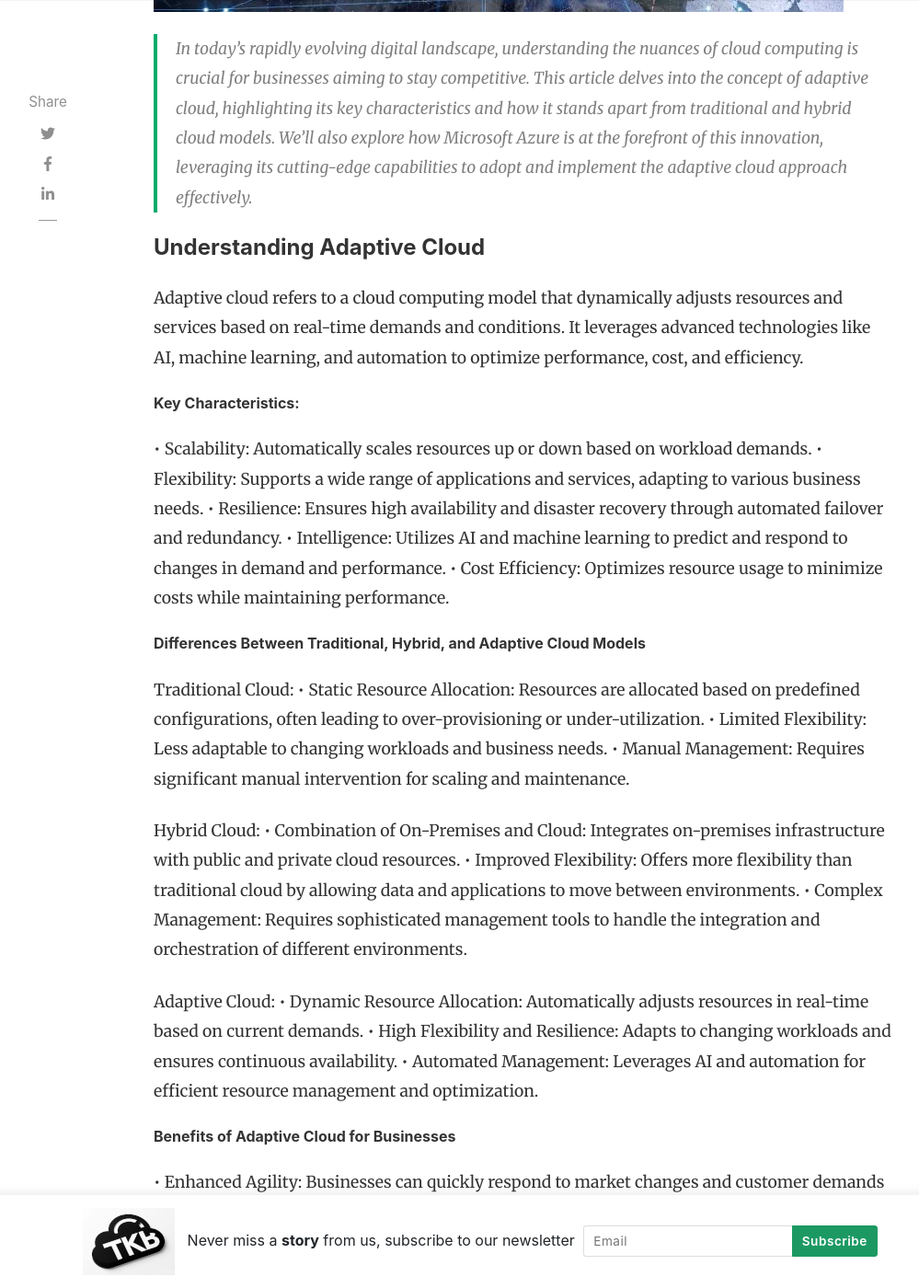
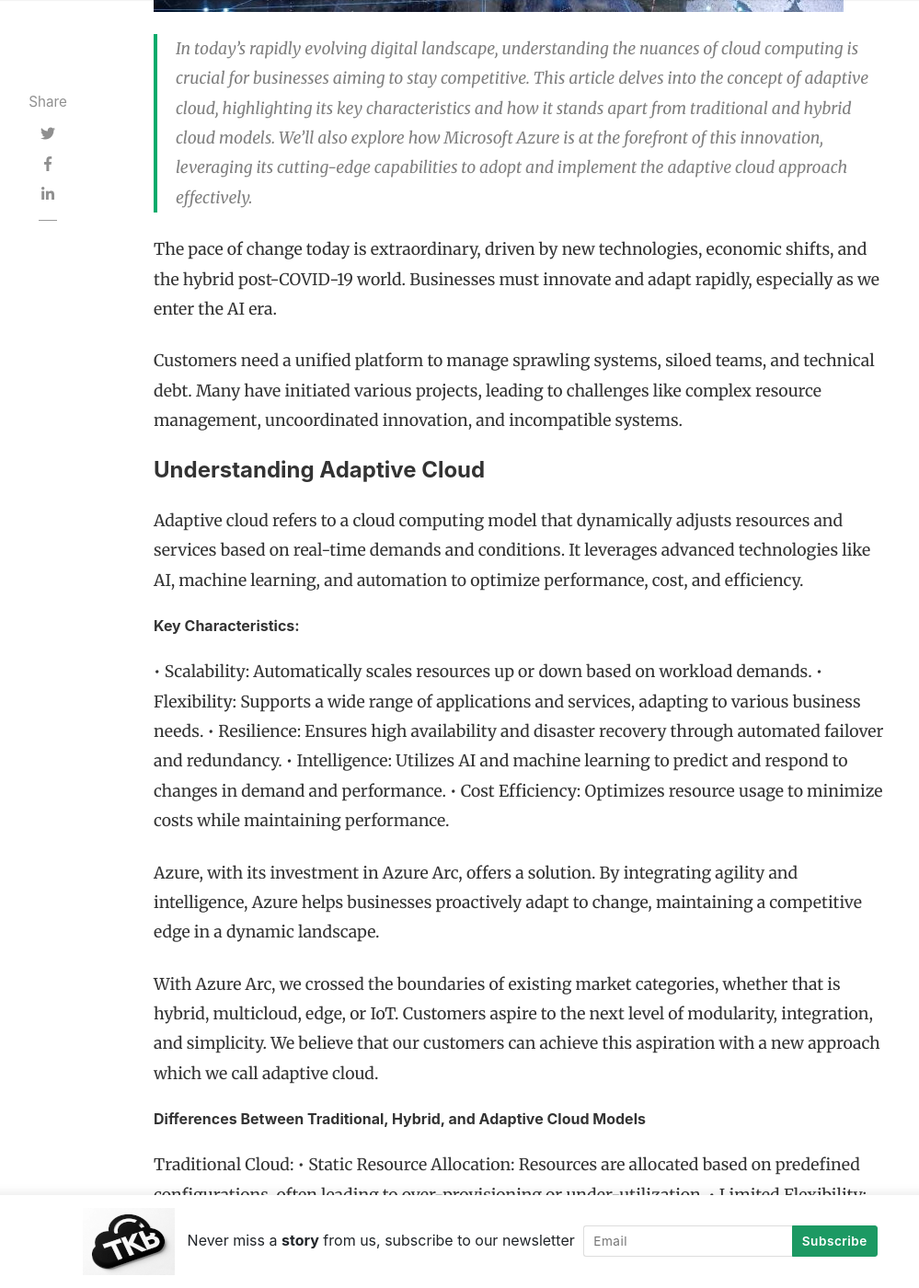
Before and after one commit to mcoutanche/github.io, a Jekyll site: the page built from _posts/2025-01-29-adaptive-cloud.md, in a window 1280 px wide and 1400 px high, scrolled down 950 px. Shown: the whole window at 92% size, without its empty margins (118-1117 px from the left). Built offline with Jekyll 4.4.1, drawn with Linux system fonts in a browser that asks for light colours; nearby versions of some CDN libraries; comment, search, counter and statistics services are not loaded; some of the changed text lies outside the part shown.

Commit message:
post update

```diff
--- a/_posts/2025-01-29-adaptive-cloud.md
+++ b/_posts/2025-01-29-adaptive-cloud.md
@@ -13,6 +13,10 @@ rating: 4.5
 
 > In today's rapidly evolving digital landscape, understanding the nuances of cloud computing is crucial for businesses aiming to stay competitive. This article delves into the concept of adaptive cloud, highlighting its key characteristics and how it stands apart from traditional and hybrid cloud models. We'll also explore how Microsoft Azure is at the forefront of this innovation, leveraging its cutting-edge capabilities to adopt and implement the adaptive cloud approach effectively.
 
+The pace of change today is extraordinary, driven by new technologies, economic shifts, and the hybrid post-COVID-19 world. Businesses must innovate and adapt rapidly, especially as we enter the AI era.
+
+Customers need a unified platform to manage sprawling systems, siloed teams, and technical debt. Many have initiated various projects, leading to challenges like complex resource management, uncoordinated innovation, and incompatible systems.
+
 #### Understanding Adaptive Cloud
 
 Adaptive cloud refers to a cloud computing model that dynamically adjusts resources and services based on real-time demands and conditions. It leverages advanced technologies like AI, machine learning, and automation to optimize performance, cost, and efficiency.
@@ -23,6 +27,12 @@ Adaptive cloud refers to a cloud computing model that dynamically adjusts resour
 • Resilience: Ensures high availability and disaster recovery through automated failover and redundancy.
 • Intelligence: Utilizes AI and machine learning to predict and respond to changes in demand and performance.
 • Cost Efficiency: Optimizes resource usage to minimize costs while maintaining performance.
+
+Azure, with its investment in Azure Arc, offers a solution. By integrating agility and intelligence, Azure helps businesses proactively adapt to change, maintaining a competitive edge in a dynamic landscape.
+
+With Azure Arc, we crossed the boundaries of existing market categories, whether that is hybrid, multicloud, edge, or IoT. Customers aspire to the next level of modularity, integration, and simplicity. We believe that our customers can achieve this aspiration with a new approach which we call adaptive cloud.
+
+
 
 ###### Differences Between Traditional, Hybrid, and Adaptive Cloud Models
 
@@ -41,7 +51,7 @@ Adaptive Cloud:
 • High Flexibility and Resilience: Adapts to changing workloads and ensures continuous availability.
 • Automated Management: Leverages AI and automation for efficient resource management and optimization.
 
-###### Benefits of Adaptive Cloud for Businesses
+###### Azure capabilities
 
 • Enhanced Agility: Businesses can quickly respond to market changes and customer demands by dynamically adjusting resources and services.
 • Cost Savings: Optimizes resource usage to reduce costs, avoiding over-provisioning and under-utilization.
@@ -50,17 +60,16 @@ Adaptive Cloud:
 • Better Decision-Making: Utilizes AI and machine learning to provide insights and predictive analytics, helping businesses make informed decisions.
 Simplified Management: Reduces the need for manual intervention with automated resource management and optimization.
 
-##### Microsoft Azure's Adaptive Cloud Strategy
-bla
+##### The adaptive cloud approach for Azure
+
+> REWRITE  - With Azure Arc, we crossed the boundaries of existing market categories, whether that is hybrid, multicloud, edge, or IoT. Customers aspire to the next level of modularity, integration, and simplicity. We believe that our customers can achieve this aspiration with a new approach which we call adaptive cloud.
+
+
 
 ![adaptive]({{ site.baseurl }} /assets/images/2024/Figure-1-Adaptive-Cloud-v2.png){:width="400px" height="400px" style="display: block; margin: 0 auto"}
 
 # Section 3: Real-World Applications and Use Cases
 
-Section 4: Benefits of Azure's Adaptive Cloud for Businesses
-
-Section 5: Benefits of Azure's Adaptive Cloud for Businesses
-
 Section 6: Expert Opinions on Azure's Adaptive Cloud Strategy
 
 Section 7: Future Trends and Developments
```
